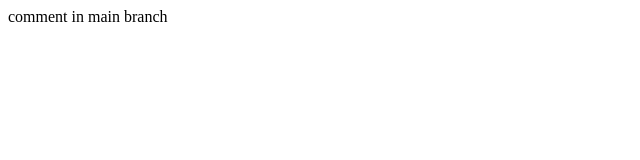
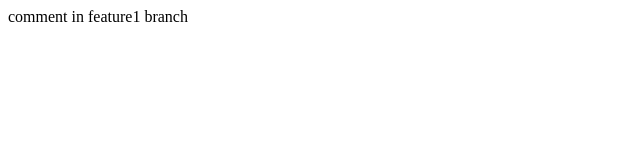
Before and after one commit to Rishi-student/localrepo, a plain HTML site: page index.html in a window 1280 px wide. Shown: the full height of the page, 0-640 px from the left. Drawn offline with Linux system fonts and the light colour scheme.

Commit message:
changes is FEATURE1 branch

```diff
--- a/index.html
+++ b/index.html
@@ -1 +1 @@
-<p>comment in main branch</p>
+<p>comment in feature1 branch</p>
```
